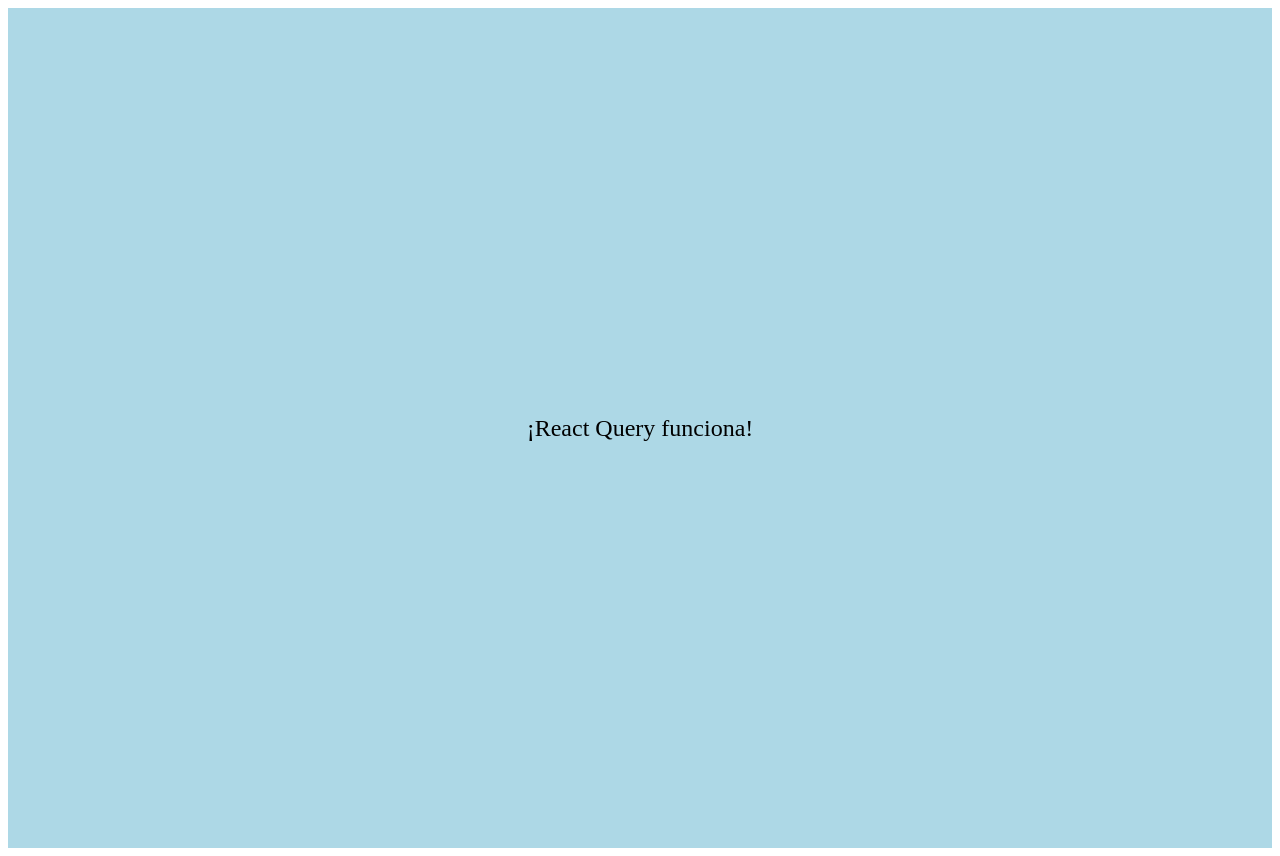
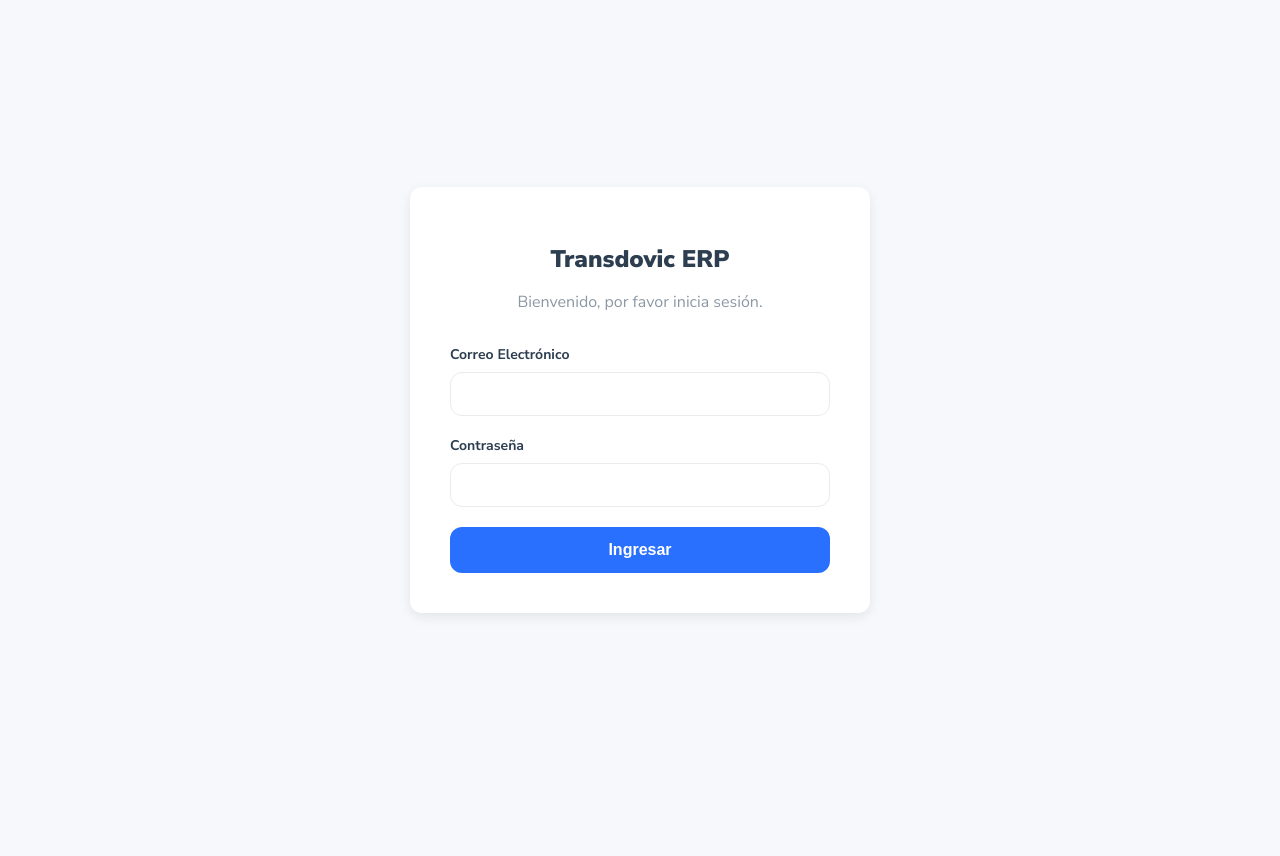
Before and after one commit to britania-r/app-transdovic, a React (Vite) app: page /#/login in a window 1280 px wide. After the commit the page ends 800 px from the top, so only its background shows below. Built offline with nearby package versions, Linux system fonts and the light colour scheme; no server answers.

Commit message:
Fix: Add polyfills for Supabase and restore main entrypoint

```diff
--- a/package.json
+++ b/package.json
@@ -19,6 +19,7 @@
     "react-dom": "^19.1.1",
     "react-hot-toast": "^2.6.0",
     "react-icons": "^5.5.0",
+    "react-native-url-polyfill": "^2.0.0",
     "react-router-dom": "^6.30.1",
     "react-select": "^5.10.2"
   },
--- a/src/main.tsx
+++ b/src/main.tsx
@@ -1,22 +1,31 @@
-// src/main.tsx (VERSIÓN DE PRUEBA #2)
+// src/main.tsx (VERSIÓN FINAL Y FUNCIONAL)
+
+// --- ¡LA SOLUCIÓN MÁGICA ESTÁ AQUÍ! ---
+// Este polyfill debe importarse al principio para que Supabase funcione en Capacitor.
+import 'react-native-url-polyfill/auto';
 
 import React from 'react';
 import ReactDOM from 'react-dom/client';
+import App from './App';
 import './index.css';
 
-// Importamos SOLO lo de React Query
+// --- Volvemos a poner todos nuestros Providers ---
+import { AuthProvider } from './contexts/AuthContext';
 import { QueryClient, QueryClientProvider } from '@tanstack/react-query';
+import ErrorBoundary from './components/ErrorBoundary';
 
-// Creamos una instancia del cliente
+// Creamos la instancia del cliente de React Query
 const queryClient = new QueryClient();
 
 ReactDOM.createRoot(document.getElementById('root')!).render(
   <React.StrictMode>
-    {/* Envolvemos nuestro mensaje de éxito con el QueryClientProvider */}
-    <QueryClientProvider client={queryClient}>
-      <div style={{ padding: '20px', color: 'black', backgroundColor: 'lightblue', height: '100vh', display: 'flex', justifyContent: 'center', alignItems: 'center', fontSize: '24px' }}>
-        ¡React Query funciona!
-      </div>
-    </QueryClientProvider>
+    {/* Mantenemos el ErrorBoundary por si acaso, es una buena práctica */}
+    <ErrorBoundary>
+      <QueryClientProvider client={queryClient}>
+        <AuthProvider>
+          <App />
+        </AuthProvider>
+      </QueryClientProvider>
+    </ErrorBoundary>
   </React.StrictMode>
 );
```
Also changed, not shown: 1 other file (tests, documents, lock files or other folders).
